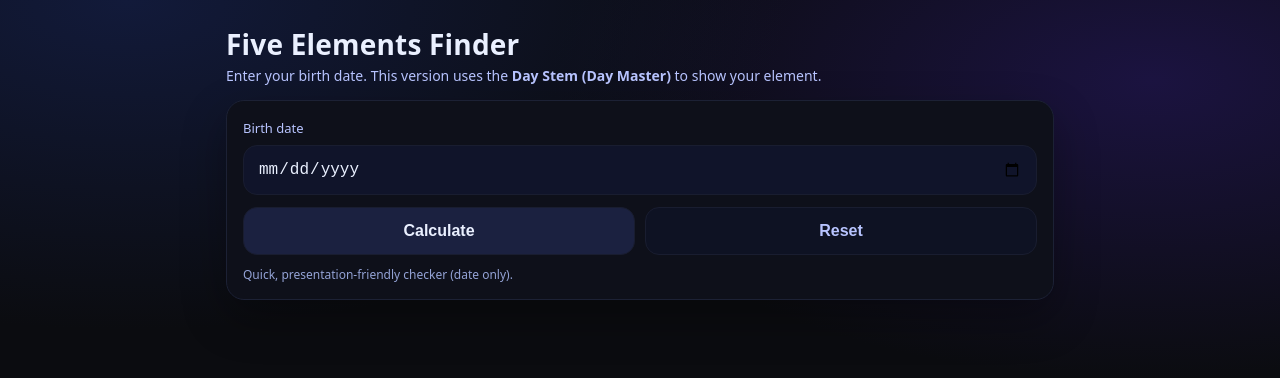
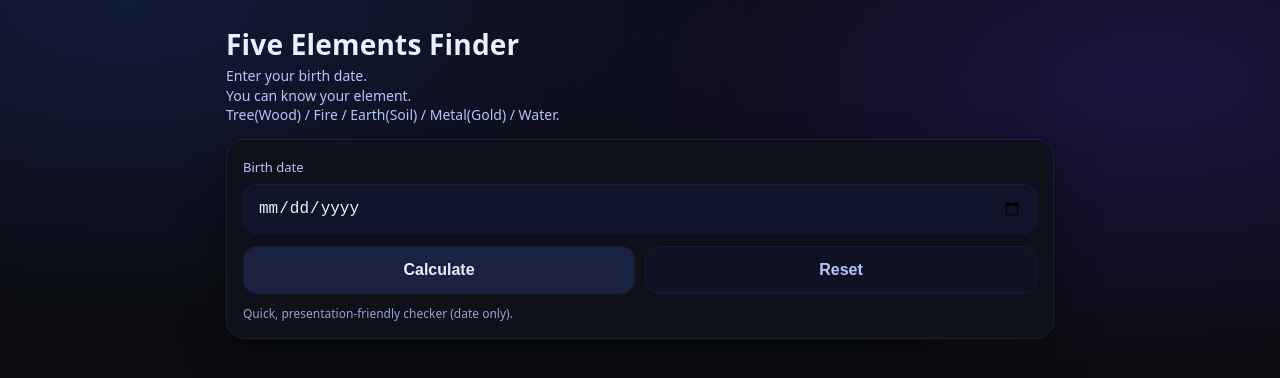
Before and after one commit to leeej715/leeej.github.io, a plain HTML site: page index.html in a window 1280 px wide. Drawn offline with Linux system fonts and the light colour scheme.

Commit message:
Update index.html

```diff
--- a/index.html
+++ b/index.html
@@ -185,7 +185,7 @@
     <div class="header">
       <h1 class="title">Five Elements Finder</h1>
       <p class="subtitle">
-        Enter your birth date. This version uses the <b>Day Stem (Day Master)</b> to show your element.
+        Enter your birth date.<br> You can know your element.<br> Tree(Wood) / Fire / Earth(Soil) / Metal(Gold) / Water.
       </p>
     </div>
 
```
